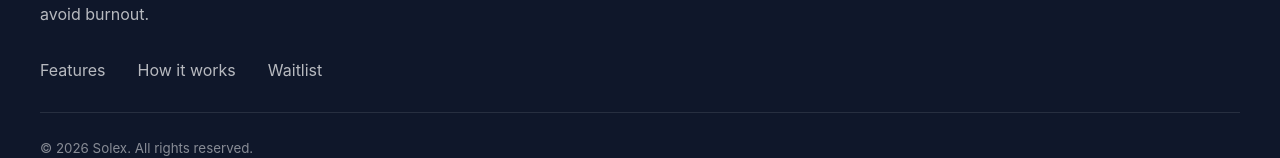
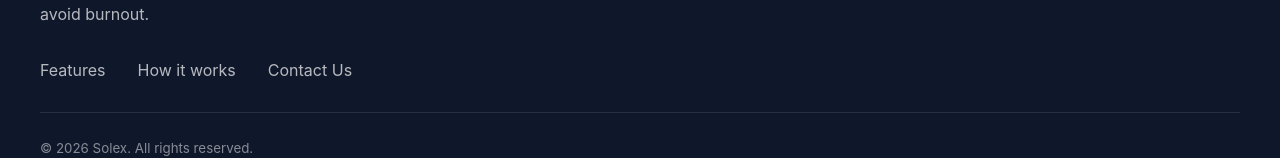
Before and after one commit to dampercat/solex-landing-page, a React (Vite) app: page / in a window 1280 px wide. Shown: the part 3657-3815 px from the top of the page. Built offline with nearby package versions, Linux system fonts and the light colour scheme; no server answers.

Commit message:
Adding a contact

```diff
--- a/src/components/Footer/Footer.jsx
+++ b/src/components/Footer/Footer.jsx
@@ -15,7 +15,7 @@ function Footer() {
         <div className="footer-links">
           <a href="#features">Features</a>
           <a href="#how-it-works">How it works</a>
-          <a href="#waitlist">Waitlist</a>
+          <a href="mailto:support.solex@gmail.com" target="blank">Contact Us</a>
         </div>
 
         <div className="footer-bottom">
```
